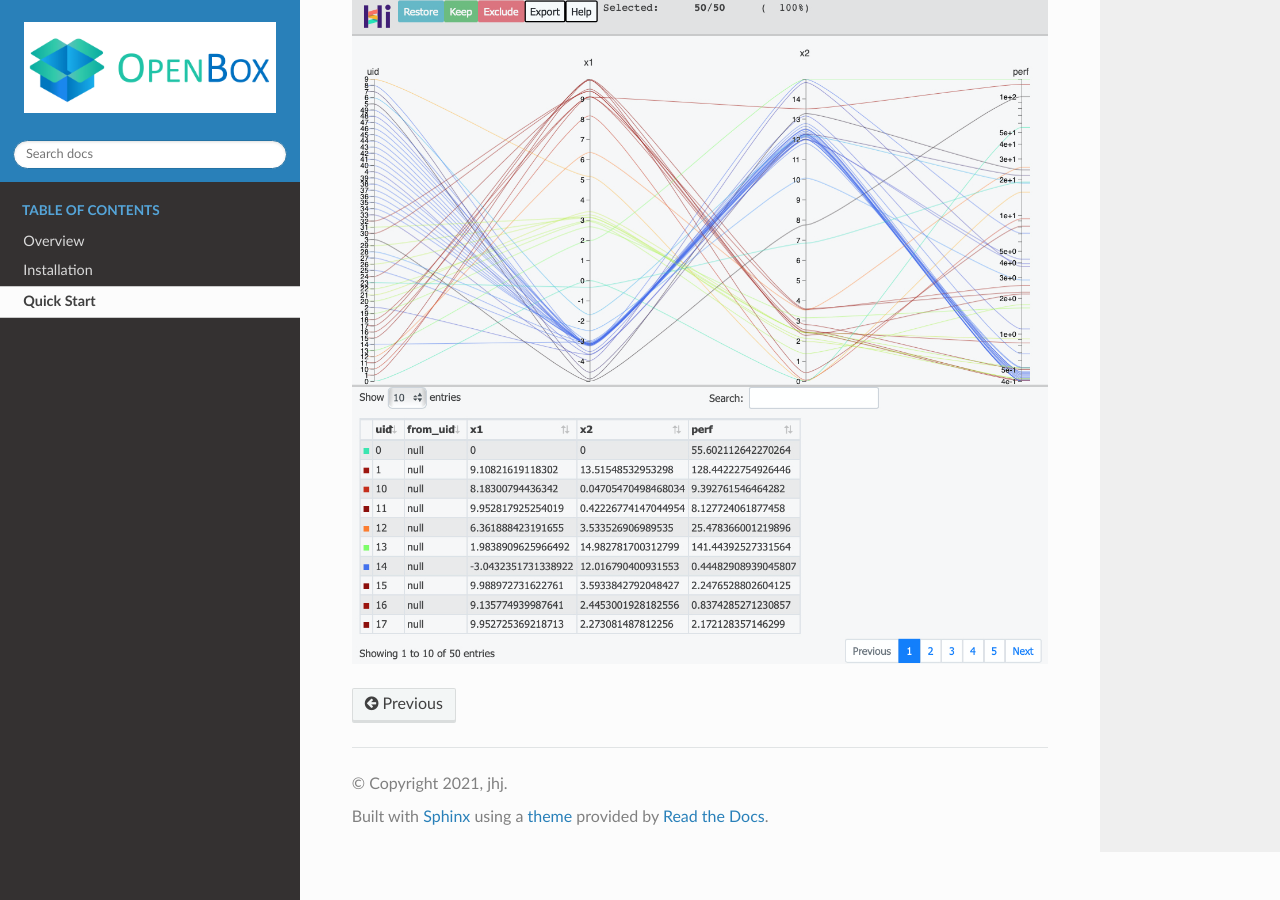
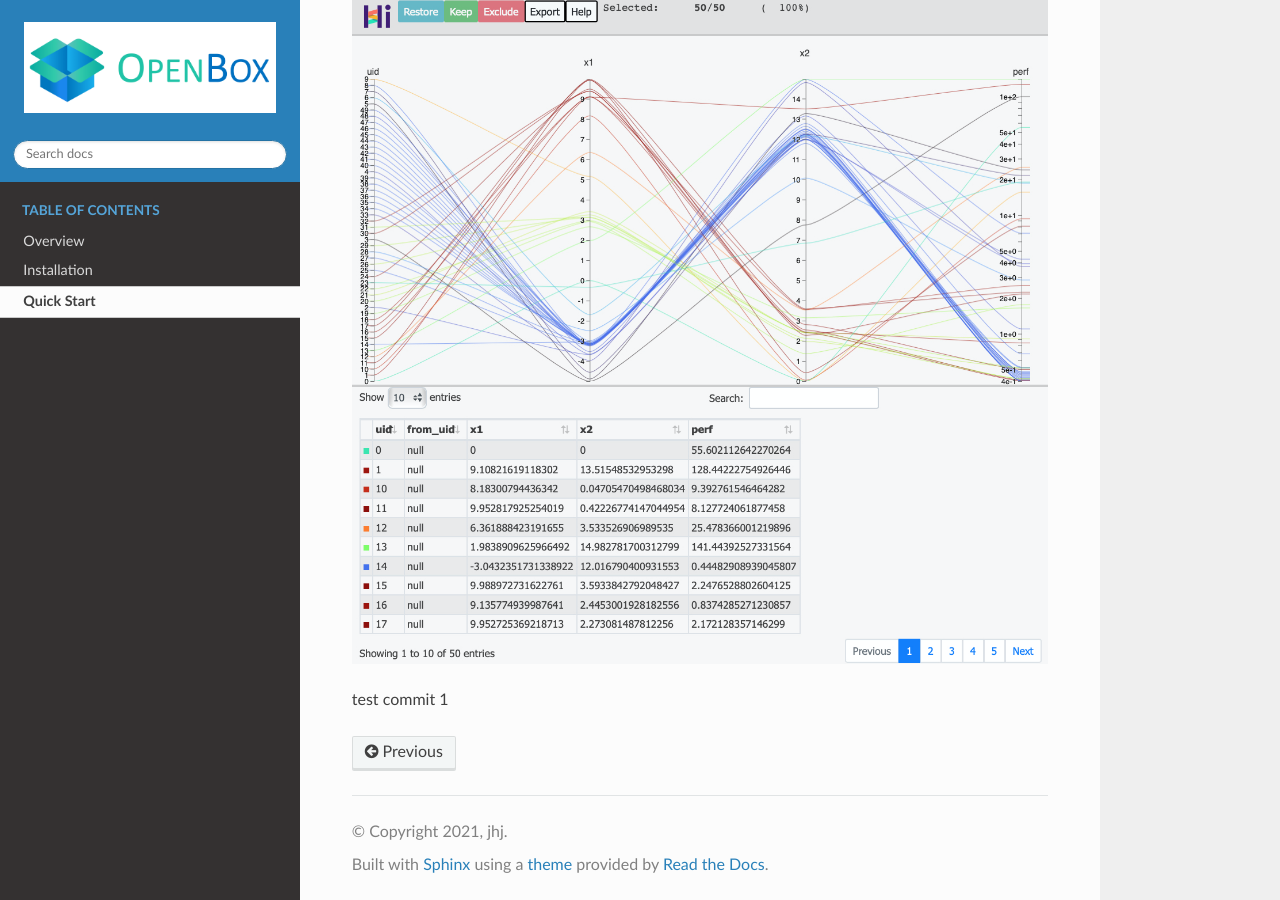
Before and after one commit to jhj0411jhj/test_docs, a Sphinx documentation site: the page built from docs/en/source/quick_start/quick_start.md, in a window 1280 px wide and 900 px high, scrolled down 5325 px. Built offline with Sphinx 7.4.7 and the Read the Docs theme 2.0.0, drawn with Linux system fonts in a browser that asks for light colours.

Commit message:
test commit 1

````diff
--- a/docs/en/source/quick_start/quick_start.md
+++ b/docs/en/source/quick_start/quick_start.md
@@ -213,3 +213,5 @@ history.visualize_jupyter()
 ```
 
 ![](../assets/visualize_jupyter_branin.png)
+
+test commit 1
````
